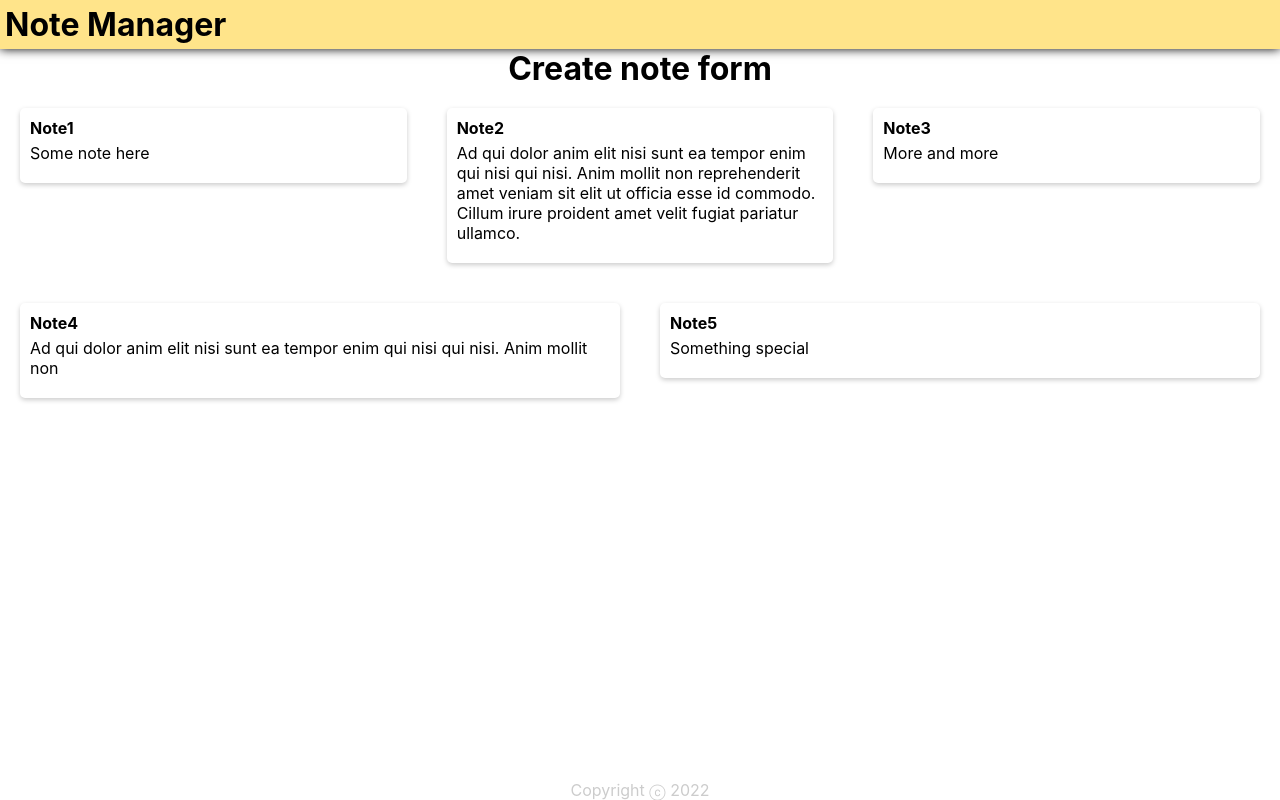
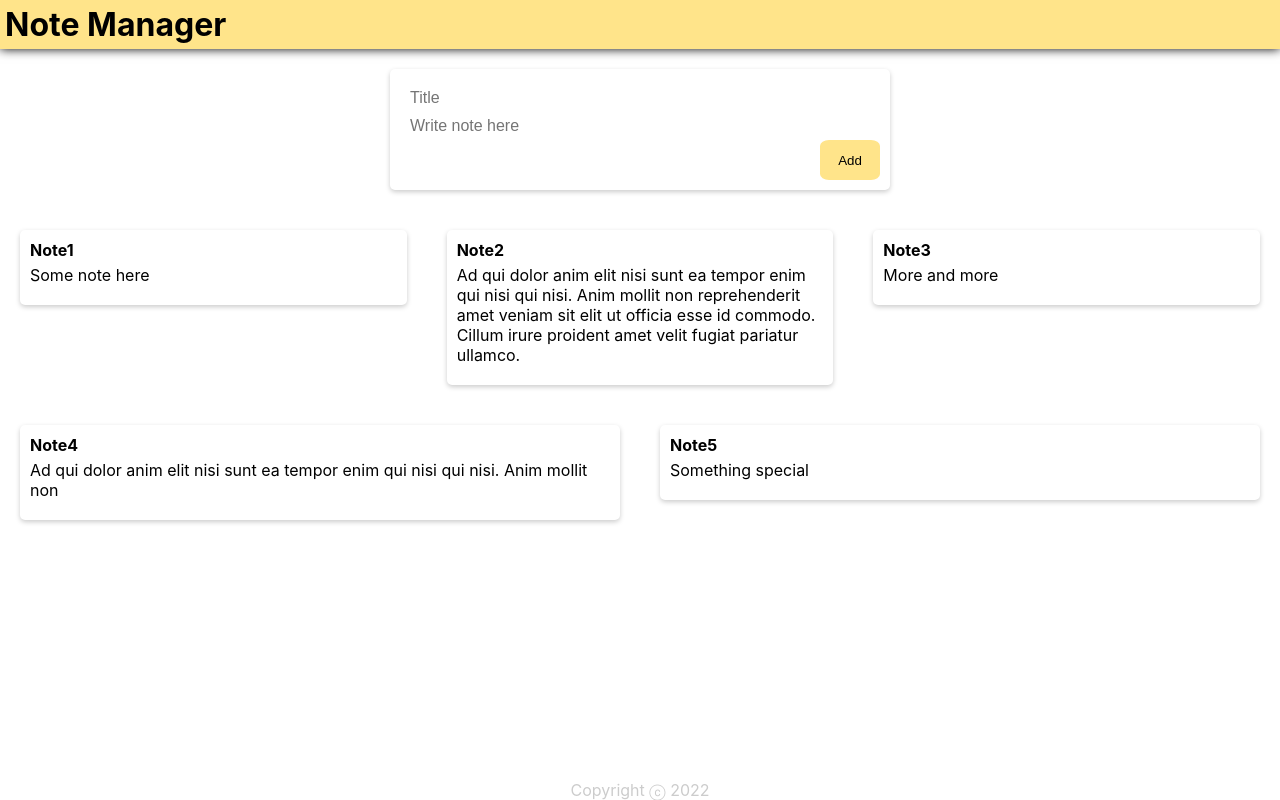
Before and after one commit to michael-ryk/p-note-manager, a React (Create React App) app: page / in a window 1280 px wide. Built offline with nearby package versions, Linux system fonts and the light colour scheme.

Commit message:
Create form for new note

```diff
--- a/src/components/App.css
+++ b/src/components/App.css
@@ -16,6 +16,39 @@ header {
   text-align: left;
 }
 
+/* Create Note form*/
+form {
+  position: relative;
+  border-radius: 5px;
+  box-shadow: 0 2px 5px #ccc;
+  padding: 15px 15px 50px;
+  margin: 20px auto ;
+  width: 500px;
+}
+
+form input, form textarea {
+  width: 100%;
+  border: none;
+  padding: 5px;
+  outline: none;
+  font-size: 1em;
+  resize: none;
+}
+
+form button {
+  position: absolute;
+  right: 10px;
+  bottom: 10px;
+  background:rgb(255, 228, 138);
+  border: none;
+  border-radius: 15%;
+  width: 60px;
+  height: 40px;
+  cursor: pointer;
+  outline: none;
+}
+
+/* Notes Show */
 .container {
   display: flex;
   justify-content: center;
--- a/src/components/App.js
+++ b/src/components/App.js
@@ -1,4 +1,4 @@
-import React from 'react';
+import React, {useState} from 'react';
 import Header from './Header';
 import Footer from './Footer';
 import CreateNoteForm from './CreateNoteForm';
@@ -8,12 +8,24 @@ import './App.css';
 
 
 function App() {
+
+  var [notes, setNotes] = useState([]);
+  notes = dummyNotes;
+
+  function addNote () {
+
+  }
+
+  function deleteNote () {
+
+  }
+
   return (
     <div className="App">
       <Header />
       <CreateNoteForm />
       <div className="container">
-        {dummyNotes.map((item) => {
+        {notes.map((item) => {
           return <Note key={item.id} {...item}/>
         })}
       </div>
--- a/src/components/CreateNoteForm.jsx
+++ b/src/components/CreateNoteForm.jsx
@@ -1,11 +1,15 @@
 import React from 'react';
 
-function CreateNoteForm () {
-    return (
-        <>
-            <h1>Create note form</h1>
-        </>
-    )
+function CreateNoteForm() {
+  return (
+    <div>
+      <form>
+        <input name='title' placeholder='Title'/>
+				<input name='note' placeholder='Write note here'/>
+				<button type='submit'>Add</button>
+      </form>
+    </div>
+  );
 }
 
 export default CreateNoteForm;
```
